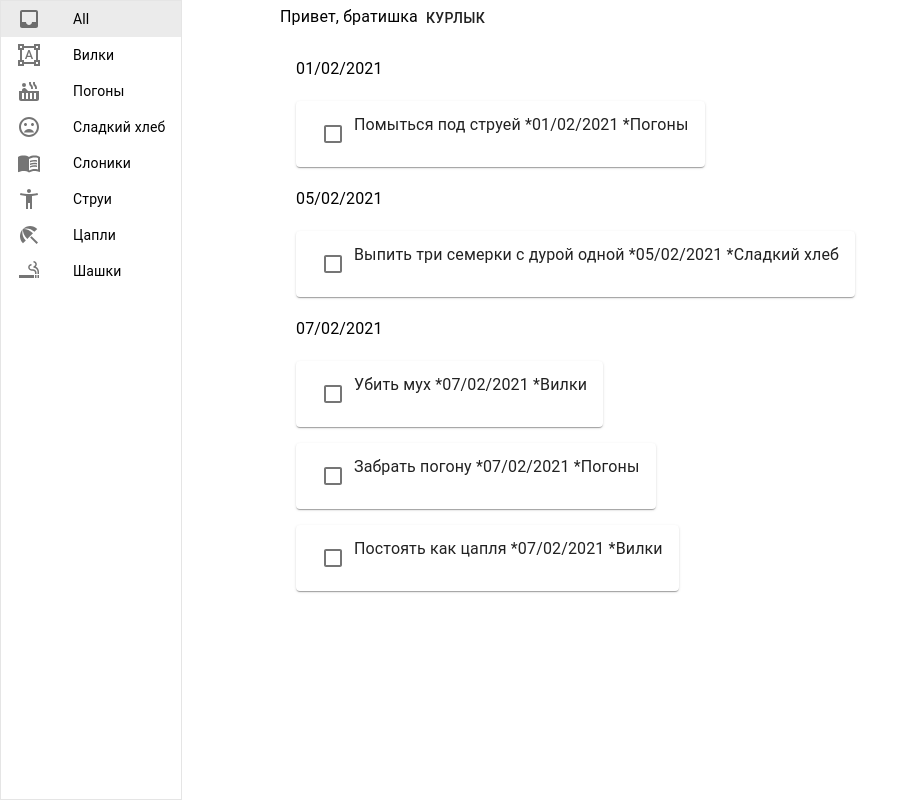
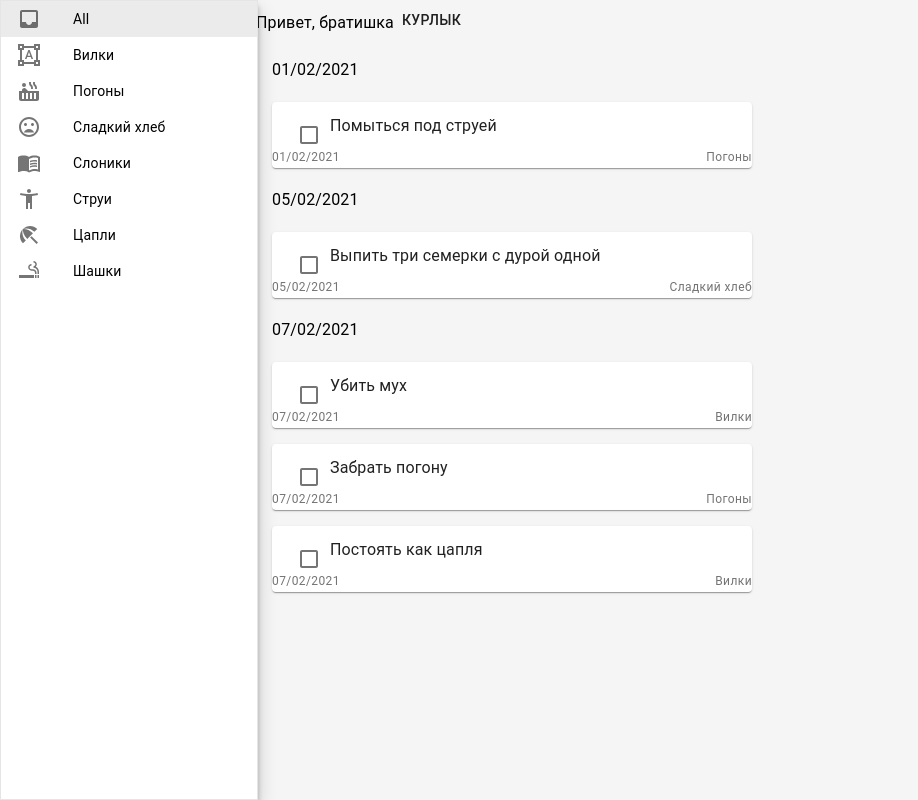
Before and after one commit to yukolonin/ToDoManager, a React (Create React App) app: page / in a window 1280 px wide. Shown: the whole page, without its empty margins (0-918 px from the left). Built offline with nearby package versions, Linux system fonts and the light colour scheme.

Commit message:
Initial style changes: added shadows and some small visual changes

```diff
--- a/src/SelectGroup2.tsx
+++ b/src/SelectGroup2.tsx
@@ -22,7 +22,7 @@ export default function SelectGroup2(props: {
                 >
                     {Object.values(Groups).map((value: Groups) => (
                         value == Groups.DATE || value == Groups.ALL ? <></> : // tight spot
-                        <option value={value}>{value}</option>
+                        <MenuItem value={value}>{value}</MenuItem>
                     ))}
                 </Select>
             </FormControl>
--- a/src/TaskAccordion.tsx
+++ b/src/TaskAccordion.tsx
@@ -21,7 +21,7 @@ function TaskAccordion(prop: {
 
 }) {
 
-    const handleEditClick = ( //TODO: Implement in TA body
+    const handleEditClick = (
         event: React.MouseEvent<HTMLDivElement, MouseEvent>,
         task: Task
     ) => {
@@ -39,9 +39,9 @@ function TaskAccordion(prop: {
                     id="additional-actions1-header"
                 >
                     <Checkbox/>
-                    <Typography>{prop.task.task} *</Typography>
-                    <Typography>{prop.task.date} *</Typography>
-                    <Typography>{prop.task.group}</Typography>
+                    <Typography>{prop.task.task}</Typography>
+                    <Typography variant='caption' className='task-accordion-date'>{prop.task.date}</Typography>
+                    <Typography variant='caption' className='task-accordion-group'>{prop.task.group}</Typography>
                 </AccordionSummary>
                 <AccordionDetails>
                     <Button
--- a/src/TaskList.tsx
+++ b/src/TaskList.tsx
@@ -39,6 +39,7 @@ function TaskList(prop: {
 
             <Typography
                 display="inline"
+                align='center'
                 className="main-frame-header"
             >
                 Привет, братишка
--- a/src/index.css
+++ b/src/index.css
@@ -5,6 +5,10 @@ body {
     sans-serif;
   -webkit-font-smoothing: antialiased;
   -moz-osx-font-smoothing: grayscale;
+
+  font-size: 30px;
+
+  background: #F5F5F5;
 }
 
 code {
@@ -13,18 +17,49 @@ code {
 }
 
 .sidebar {
-  max-width: 280px;
+  width: 20%;
   border: 1px solid rgba(0, 0, 0, 0.1);
   position: absolute;
   top: 0;
   bottom: 0;
+  background: #FFFFFF;
+  box-shadow: 0px 9px 18px rgba(0, 0, 0, 0.18), 0px 5.5px 5px rgba(0, 0, 0, 0.24);
+}
+
+.sidebar-item {
+
 }
 
 .task-list {
-  margin-left: 280px;
-  margin-right: 400px;
-  max-width: 600px;
+  margin-left: 20%;
+  margin-right: 40%;
+  /*max-width: 600px;*/
 }
+
+.task-accordion{
+  width: 100%;
+
+}
+
+.task-accordion-date {
+  position: absolute;
+  left: 0;
+  bottom: 0;
+  font-size: 0.2em;
+  color: #747474;
+  /*color: #333333;*/
+}
+
+.task-accordion-group {
+  position: absolute;
+
+  right: 0;
+  bottom: 0;
+  font-size: 14px;
+  color: #747474;
+}
+
+
 
 .sidebar-icon {
   color: #737373;
@@ -42,6 +77,12 @@ code {
 }
 
 .side-menu{
-  width: 400px;
-  float:right;
+  top: 0;
+  bottom: 0;
+  width: 40%;
+  right: 0;
+  /*float:right;*/
+  position: absolute;
+  background: #FFFFFF;
+  box-shadow: 0px 0px 24px rgba(0, 0, 0, 0.22), 0px 24px 24px rgba(0, 0, 0, 0.3);
 }
```
